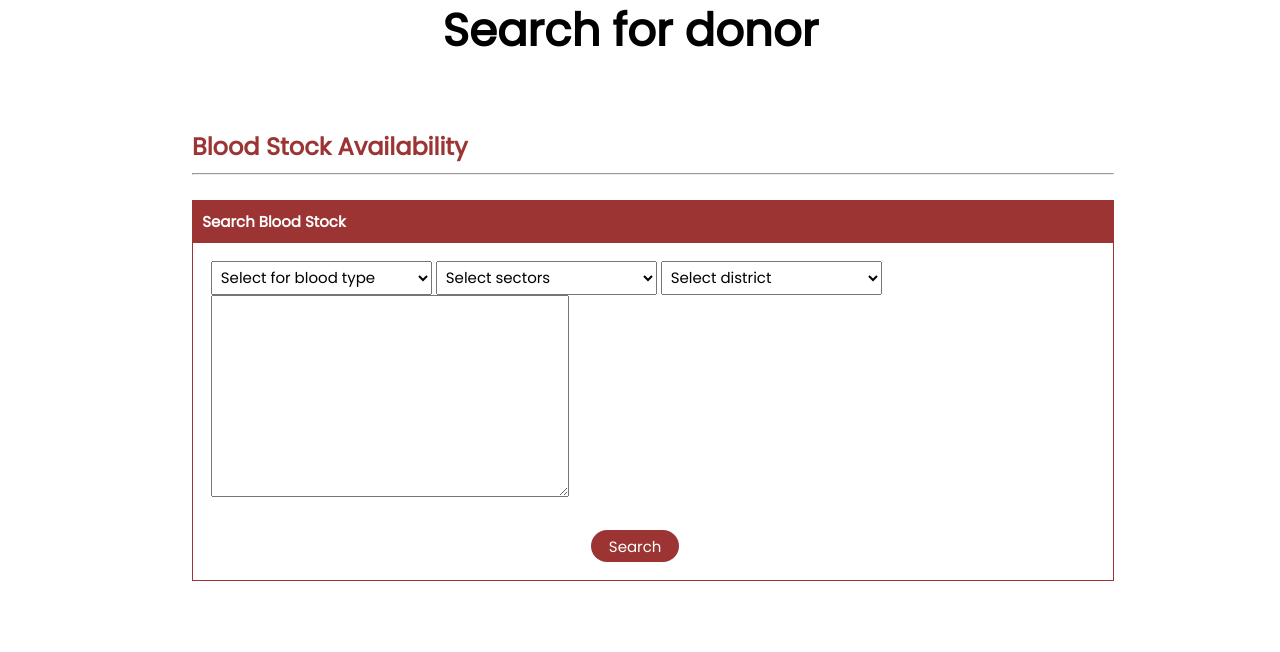
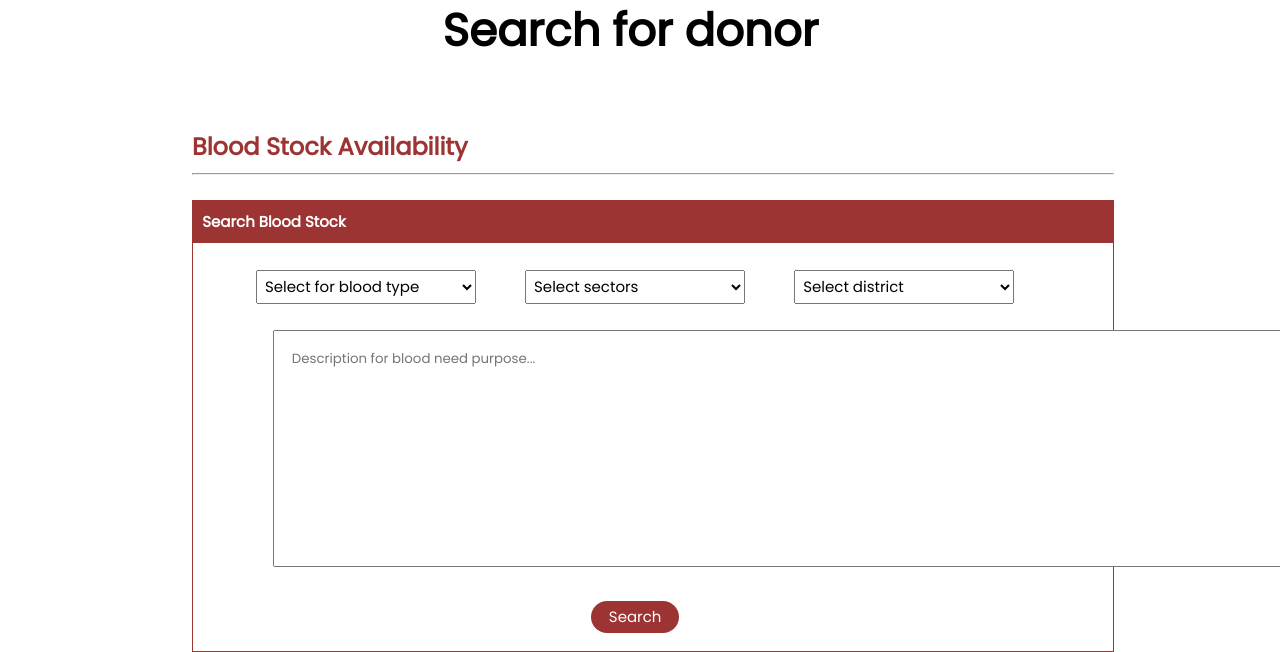
Before and after one commit to tusharn3115/BLOOD-DONATION, a PHP site: page /getBlood.php in a window 1280 px wide; the page is wider, and only the part inside the window is pictured. Shown: the part 633-1285 px from the top of that part. Before the commit the page ends 1214 px from the top of that part, so only its background shows below. Run offline with PHP 8.4, Linux system fonts and the light colour scheme.

Commit message:
getBlood form changes

```diff
--- a/getBlood.php
+++ b/getBlood.php
@@ -85,7 +85,7 @@
         <option value="">Panchkula</option>
     </select>
 
-    <textarea name="" id="" cols="30" rows="10"></textarea>
+    <textarea name="" id="" cols="126" rows="10" placeholder="Description for blood need purpose..." required></textarea>
     <br>
     <button>Search</button>
     </form>
--- a/userSideCss/getBlood.css
+++ b/userSideCss/getBlood.css
@@ -103,6 +103,9 @@
 
     .register .searchBlood select{
       width: 25%;
+      margin-top: 1%;
+      margin-bottom: 1%;
+      margin-left: 5%;
       font-size: 15px;
       padding: 0.5%;
       /* margin-left: 5%; */
@@ -120,3 +123,10 @@
       cursor: pointer;
       border-radius: 1rem;
     }
+
+    .register .searchBlood textarea{
+      padding: 2%;
+      margin-top:2%;
+      margin-left: 7%;
+      resize: none;
+    }
```
Also changed, not shown: userSideCss/style.css (+4 -4 lines).
